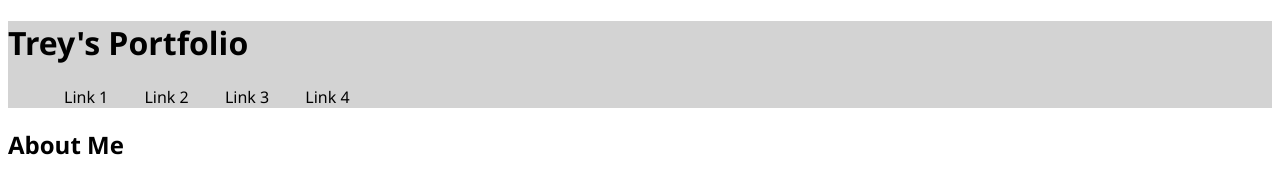
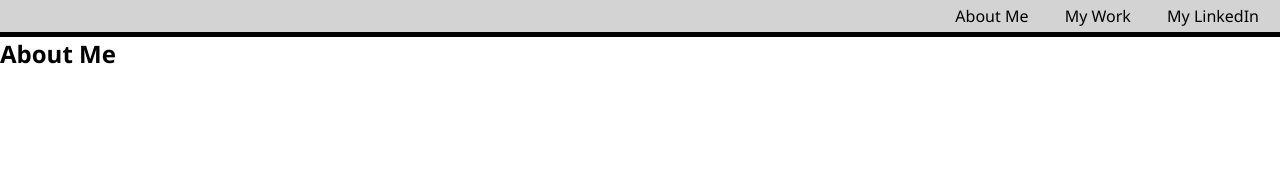
Before and after one commit to TreyKockelman/02-trey-kockelman-portfolio, a plain HTML site: page index.html in a window 1280 px wide. Drawn offline with Linux system fonts and the light colour scheme.

Commit message:
added header styling and more HTML elements

```diff
--- a/assets/style.css
+++ b/assets/style.css
@@ -1,9 +1,18 @@
 * {
+  margin: 0;
+  padding: 0;
   font-family:'Segoe UI', Tahoma, Geneva, Verdana, sans-serif
 }
 
 header {
-  background-color: lightgrey
+  background-color: lightgrey;
+  width: auto;
+  border-bottom: 5px solid black;
+}
+
+nav {
+  padding: 5px;
+  text-align: right;
 }
 
 li {
--- a/index.html
+++ b/index.html
@@ -13,13 +13,11 @@
 <body>
   <main>
     <header>
-      <h1>Trey's Portfolio</h1>
       <nav class="navbar">
         <ul>
-          <li>Link 1</li>
-          <li>Link 2</li>
-          <li>Link 3</li>
-          <li>Link 4</li>
+          <li>About Me</li>
+          <li>My Work</li>
+          <li>My LinkedIn</li>
         </ul>
       </nav>
     </header>
@@ -31,11 +29,11 @@
       </p>
     <section>
 
-    <section class="main-project">
+    <section class="my-work">
 
     </section>
 
-    <section class="misc-links">
+    <section class="linkedin">
 
     </section>
 
```
